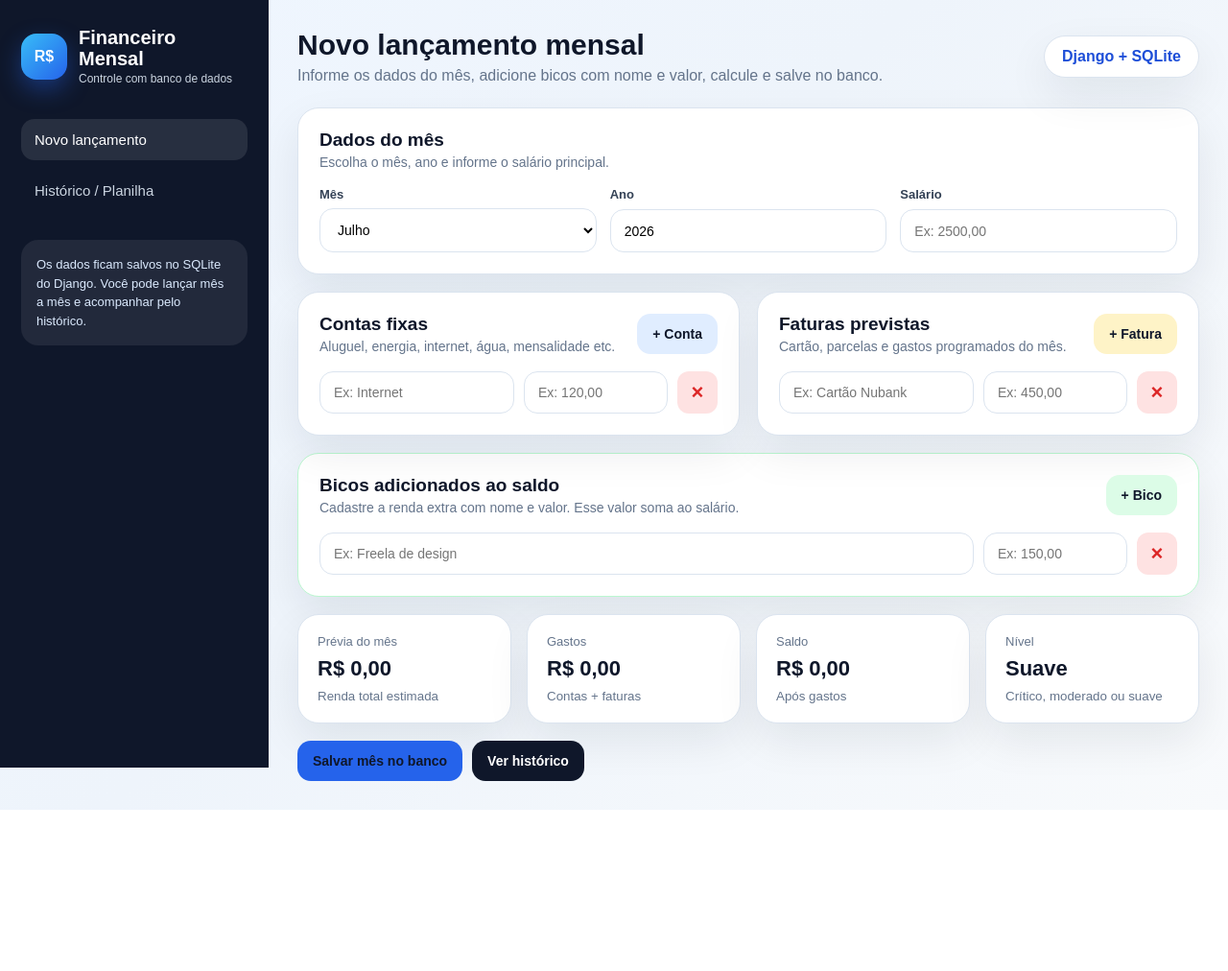
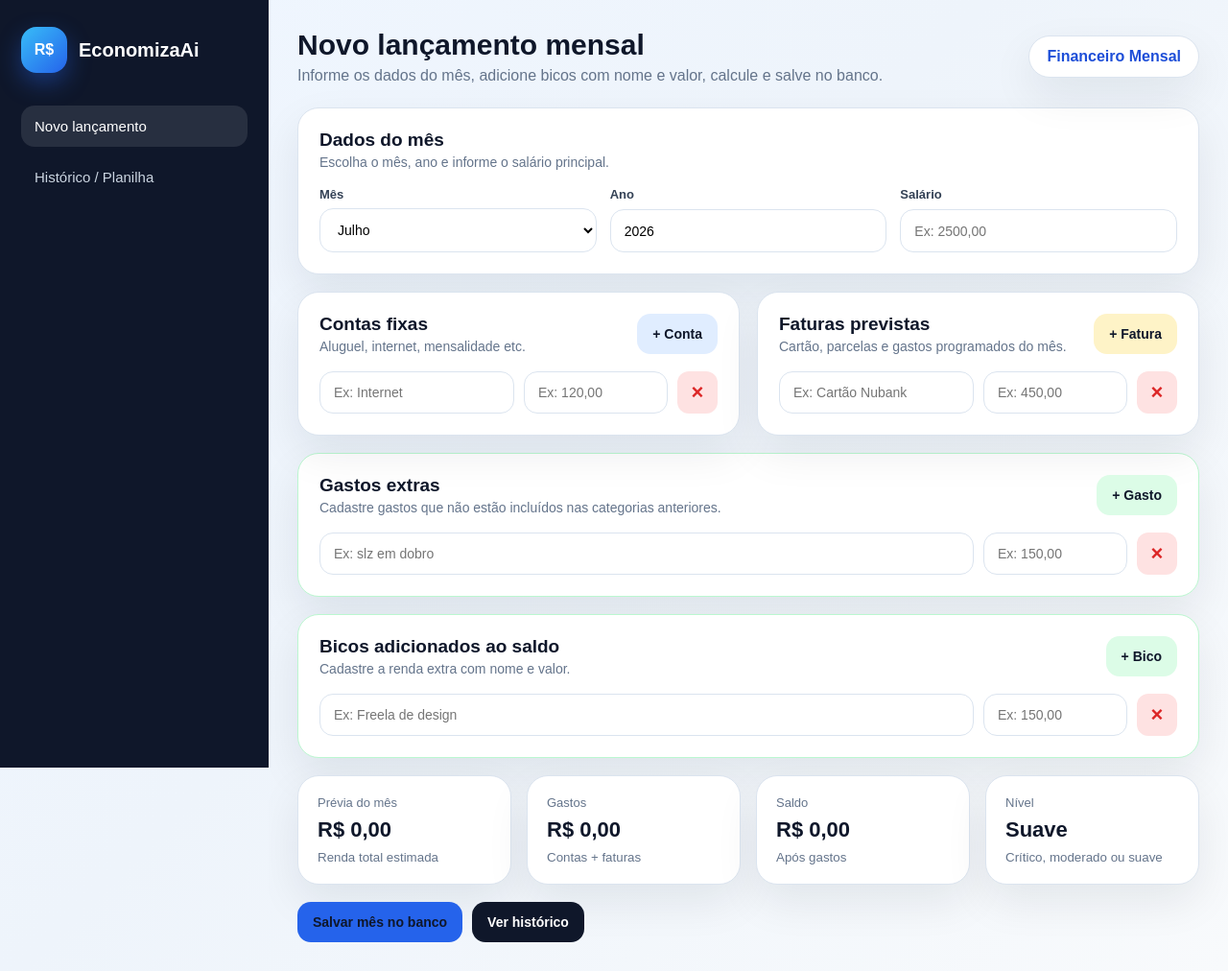
Before and after one commit to NilsonAbrantes/EconomizaAi, a Django app: page / in a window 1280 px wide. Shown: the whole page at 96% size. Before the commit the page ends 844 px from the top, so only its background shows below. Run offline with Django 5.2, Linux system fonts and the light colour scheme.

Commit message:
atualizando registros

```diff
--- a/financas/templates/financas/base.html
+++ b/financas/templates/financas/base.html
@@ -13,8 +13,7 @@
             <div class="brand">
                 <div class="brand-icon">R$</div>
                 <div>
-                    <h1>Financeiro<br>Mensal</h1>
-                    <span>Controle com banco de dados</span>
+                    <h1>EconomizaAi</h1>
                 </div>
             </div>
 
@@ -27,9 +26,6 @@
                 </a>
             </nav>
 
-            <div class="sidebar-card">
-                Os dados ficam salvos no SQLite do Django. Você pode lançar mês a mês e acompanhar pelo histórico.
-            </div>
         </aside>
 
         <main class="content">
@@ -38,7 +34,7 @@
                     <h2>{% block page_title %}Organização Financeira{% endblock %}</h2>
                     <p>{% block page_subtitle %}Controle salário, contas, faturas e bicos.{% endblock %}</p>
                 </div>
-                <div class="top-pill">Django + SQLite</div>
+                <div class="top-pill">Financeiro Mensal</div>
             </header>
 
             {% if messages %}
--- a/financas/templates/financas/form.html
+++ b/financas/templates/financas/form.html
@@ -54,7 +54,7 @@ Informe os dados do mês, adicione bicos com nome e valor, calcule e salve no ba
             <div class="panel-header">
                 <div>
                     <h3>Contas fixas</h3>
-                    <p>Aluguel, energia, internet, água, mensalidade etc.</p>
+                    <p>Aluguel, internet, mensalidade etc.</p>
                 </div>
                 <button type="button" class="btn btn-soft" onclick="addRow('conta')">+ Conta</button>
             </div>
@@ -106,8 +106,34 @@ Informe os dados do mês, adicione bicos com nome e valor, calcule e salve no ba
     <section class="panel panel-bicos">
         <div class="panel-header">
             <div>
+                <h3>Gastos extras</h3>
+                <p>Cadastre gastos que não estão incluídos nas categorias anteriores.</p>
+            </div>
+            <button type="button" class="btn btn-success" onclick="addRow('gasto')">+ Gasto</button>
+        </div>
+
+        <div id="gastoRows" class="rows">
+            {% for item in gastos %}
+                <div class="item-row">
+                    <input type="text" name="gasto_nome[]" value="{{ item.nome }}" placeholder="Nome do gasto">
+                    <input type="text" name="gasto_valor[]" value="{{ item.valor }}" placeholder="Valor do gasto">
+                    <button type="button" class="btn-remove" onclick="removeRow(this)">×</button>
+                </div>
+            {% empty %}
+                <div class="item-row">
+                    <input type="text" name="gasto_nome[]" placeholder="Ex: slz em dobro">
+                    <input type="text" name="gasto_valor[]" placeholder="Ex: 150,00">
+                    <button type="button" class="btn-remove" onclick="removeRow(this)">×</button>
+                </div>
+            {% endfor %}
+        </div>
+    </section>
+
+    <section class="panel panel-bicos">
+        <div class="panel-header">
+            <div>
                 <h3>Bicos adicionados ao saldo</h3>
-                <p>Cadastre a renda extra com nome e valor. Esse valor soma ao salário.</p>
+                <p>Cadastre a renda extra com nome e valor.</p>
             </div>
             <button type="button" class="btn btn-success" onclick="addRow('bico')">+ Bico</button>
         </div>
@@ -169,6 +195,7 @@ Informe os dados do mês, adicione bicos com nome e valor, calcule e salve no ba
         const labels = {
             conta: ['conta_nome[]', 'conta_valor[]', 'Nome da conta', 'Valor'],
             fatura: ['fatura_nome[]', 'fatura_valor[]', 'Nome da fatura', 'Valor'],
+            gasto: ['gasto_nome[]', 'gasto_valor[]', 'Nome do gasto', 'Valor do gasto'],
             bico: ['bico_nome[]', 'bico_valor[]', 'Nome do bico', 'Valor do bico'],
         };
 
@@ -226,9 +253,10 @@ Informe os dados do mês, adicione bicos com nome e valor, calcule e salve no ba
         const contas = sumInputs('input[name="conta_valor[]"]');
         const faturas = sumInputs('input[name="fatura_valor[]"]');
         const bicos = sumInputs('input[name="bico_valor[]"]');
+        const gastosExtras = sumInputs('input[name="gasto_valor[]"]');
 
         const renda = salary + bicos;
-        const gastos = contas + faturas;
+        const gastos = contas + faturas + gastosExtras;
         const saldo = renda - gastos;
         const percentualGasto = renda > 0 ? gastos / renda : 0;
 
```
